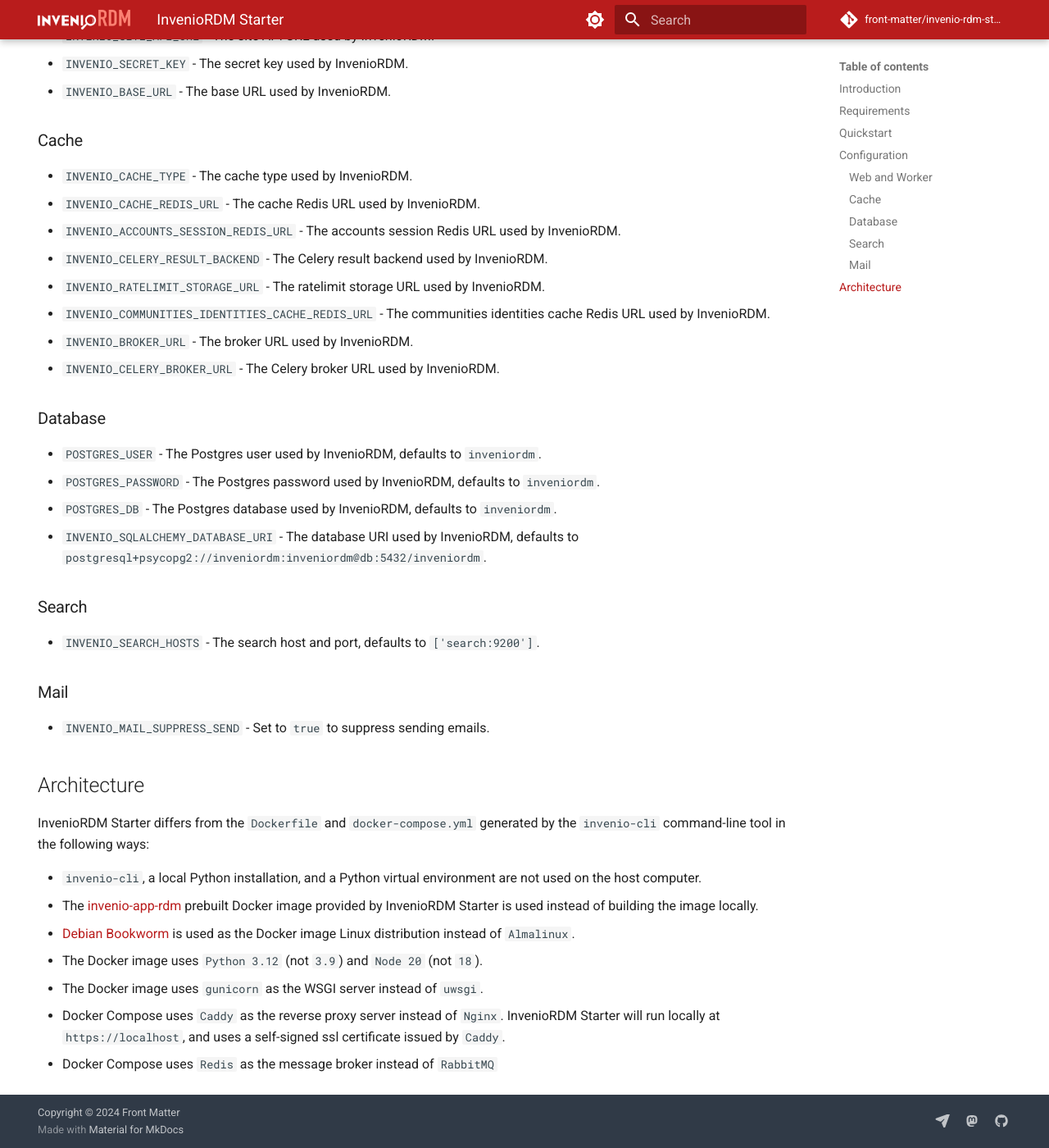
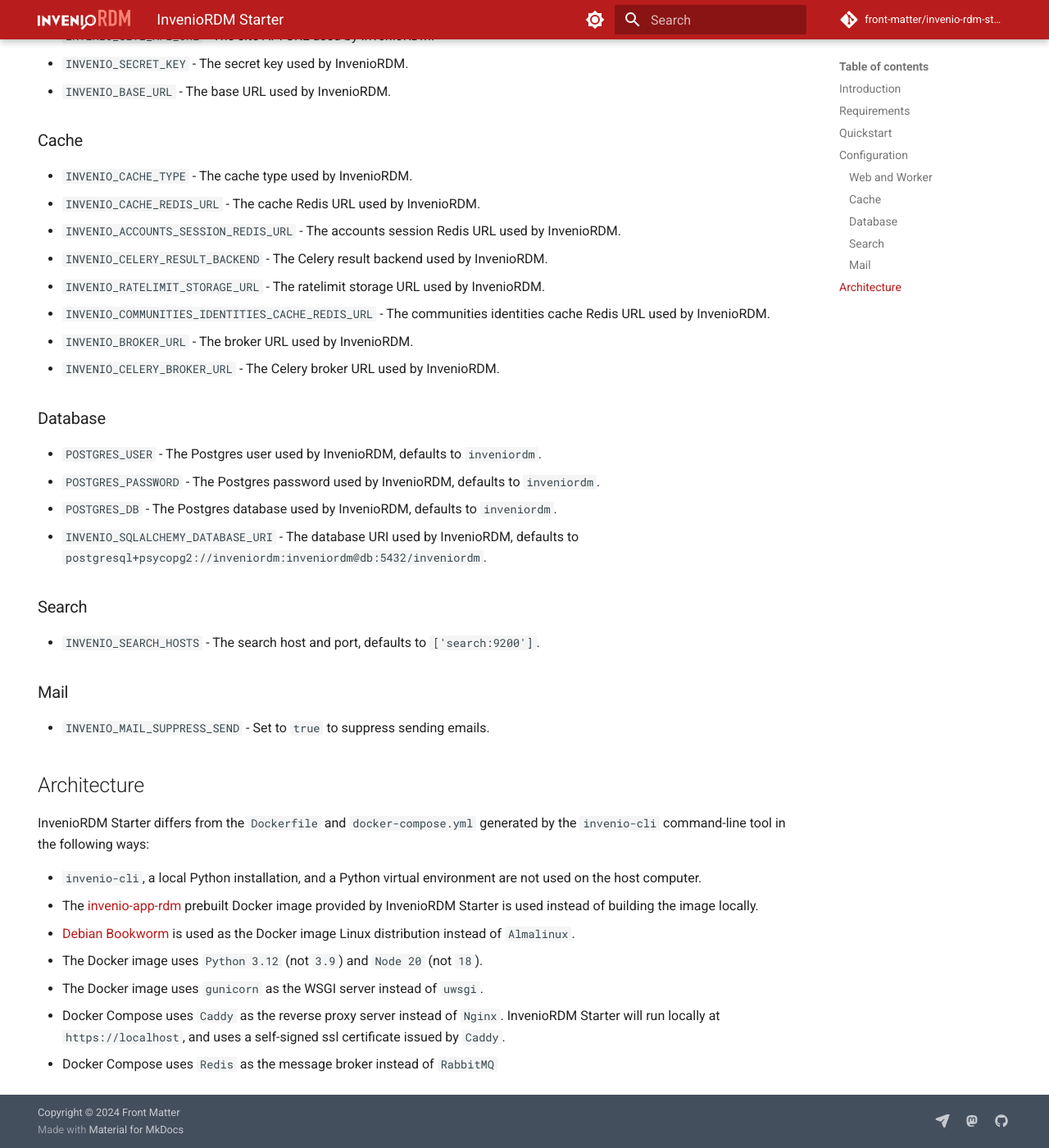
Before and after one commit to front-matter/invenio-rdm-starter, an MkDocs documentation site: the page built from docs/index.md, in a window 1280 px wide and 1400 px high, scrolled down 1947 px. Shown: the whole window at 82% size. Built offline with MkDocs 1.6.1 and Material for MkDocs 9.7.7, drawn with Linux system fonts in a browser that asks for light colours; comment, search, counter and statistics services are not loaded.

Commit message:
Update extra.css

```diff
--- a/docs/stylesheets/extra.css
+++ b/docs/stylesheets/extra.css
@@ -4,7 +4,7 @@
   --md-primary-fg-color--light: #fecaca;
   --md-primary-fg-color--dark:  #7f1d1d;
   --md-accent-fg-color:         #b91c1c;
-  --md-footer-bg-color: #475569;
+  --md-footer-bg-color: #64748b;
 }
 
 [data-md-color-scheme="slate"] {
@@ -13,5 +13,5 @@
   --md-primary-fg-color--light: #fecaca;
   --md-primary-fg-color--dark:  #7f1d1d;
   --md-accent-fg-color:         #b91c1c;
-  --md-footer-bg-color: #475569;
+  --md-footer-bg-color: #64748b;
 }
```
